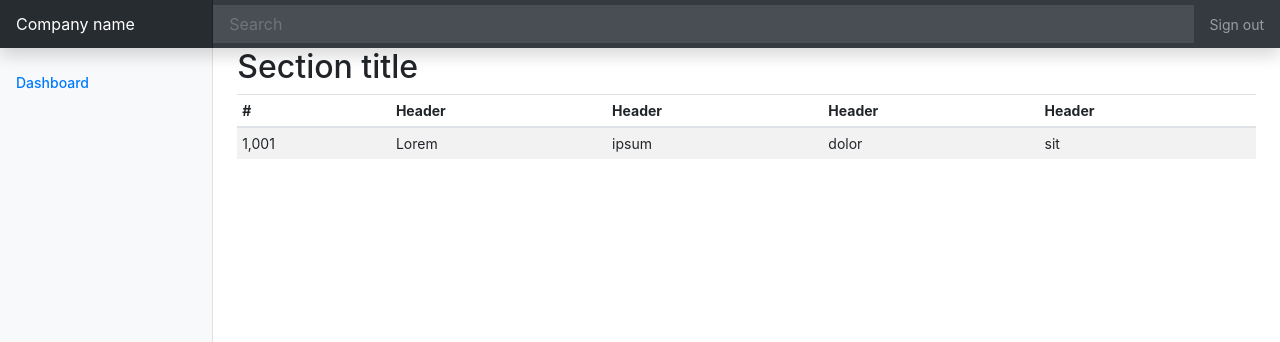
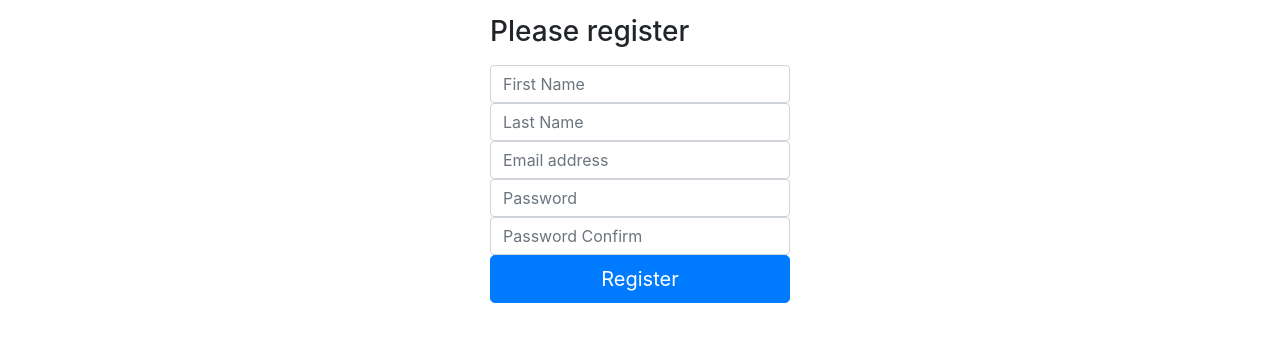
Before and after one commit to Makiavely/vue-admin, a Vue app: page /register in a window 1280 px wide. Shown: the top 342 px of the page. Built offline with nearby package versions, Linux system fonts and the light colour scheme.

Commit message:
35_Router_End_Make Registration View form and Route for going to it

```diff
--- a/src/App.vue
+++ b/src/App.vue
@@ -1,155 +1,3 @@
 <template>
-<Nav />
-
-<div class="container-fluid">
-  <div class="row">
-    <Menu />
-
-
-    <main role="main" class="col-md-9 ml-sm-auto col-lg-10 px-md-4">
-
-      <h2>Section title</h2>
-      <div class="table-responsive">
-        <table class="table table-striped table-sm">
-          <thead>
-            <tr>
-              <th>#</th>
-              <th>Header</th>
-              <th>Header</th>
-              <th>Header</th>
-              <th>Header</th>
-            </tr>
-          </thead>
-          <tbody>
-            <tr>
-              <td>1,001</td>
-              <td>Lorem</td>
-              <td>ipsum</td>
-              <td>dolor</td>
-              <td>sit</td>
-            </tr>
-          </tbody>
-        </table>
-      </div>
-    </main>
-  </div>
-</div>
+<router-view/>
 </template>
-
-<script>
-import Menu from '@/components/Menu'
-import Nav from '@/components/Nav'
-
-export default {
-  components: {
-    Menu,
-    Nav
-  }
-}
-</script>
-
-<style>
-body {
-  font-size: .875rem;
-}
-
-.feather {
-  width: 16px;
-  height: 16px;
-  vertical-align: text-bottom;
-}
-
-/*
- * Sidebar
- */
-
-.sidebar {
-  position: fixed;
-  top: 0;
-  bottom: 0;
-  left: 0;
-  z-index: 100; /* Behind the navbar */
-  padding: 48px 0 0; /* Height of navbar */
-  box-shadow: inset -1px 0 0 rgba(0, 0, 0, .1);
-}
-
-@media (max-width: 767.98px) {
-  .sidebar {
-    top: 5rem;
-  }
-}
-
-.sidebar-sticky {
-  position: relative;
-  top: 0;
-  height: calc(100vh - 48px);
-  padding-top: .5rem;
-  overflow-x: hidden;
-  overflow-y: auto; /* Scrollable contents if viewport is shorter than content. */
-}
-
-@supports ((position: -webkit-sticky) or (position: sticky)) {
-  .sidebar-sticky {
-    position: -webkit-sticky;
-    position: sticky;
-  }
-}
-
-.sidebar .nav-link {
-  font-weight: 500;
-  color: #333;
-}
-
-.sidebar .nav-link .feather {
-  margin-right: 4px;
-  color: #999;
-}
-
-.sidebar .nav-link.active {
-  color: #007bff;
-}
-
-.sidebar .nav-link:hover .feather,
-.sidebar .nav-link.active .feather {
-  color: inherit;
-}
-
-.sidebar-heading {
-  font-size: .75rem;
-  text-transform: uppercase;
-}
-
-/*
- * Navbar
- */
-
-.navbar-brand {
-  padding-top: .75rem;
-  padding-bottom: .75rem;
-  font-size: 1rem;
-  background-color: rgba(0, 0, 0, .25);
-  box-shadow: inset -1px 0 0 rgba(0, 0, 0, .25);
-}
-
-.navbar .navbar-toggler {
-  top: .25rem;
-  right: 1rem;
-}
-
-.navbar .form-control {
-  padding: .75rem 1rem;
-  border-width: 0;
-  border-radius: 0;
-}
-
-.form-control-dark {
-  color: #fff;
-  background-color: rgba(255, 255, 255, .1);
-  border-color: rgba(255, 255, 255, .1);
-}
-
-.form-control-dark:focus {
-  border-color: transparent;
-  box-shadow: 0 0 0 3px rgba(255, 255, 255, .25);
-}
-</style>
--- /dev/null
+++ b/src/public/Register.vue
@@ -0,0 +1,70 @@
+<template>
+  <form class="form-signin">
+    <h1 class="h3 mb-3 fw-normal">Please register</h1>
+
+      <label for="first_name" class="sr-only">First Name</label>
+      <input type="text" id="first_name" class="form-control" placeholder="First Name" required>
+
+      <label for="last_name" class="sr-only">Last Name</label>
+      <input type="text" id="last_name" class="form-control" placeholder="Last Name" required>
+
+      <label for="inputEmail" class="sr-only">Email address</label>
+      <input type="text" id="inputEmail" class="form-control" placeholder="Email address" required>
+
+      <label for="inputPassword" class="sr-only">Password</label>
+      <input type="text" id="inputPassword" class="form-control" placeholder="Password" required>
+
+      <label for="passwordConfirm" class="sr-only">Password Confirm</label>
+      <input type="text" id="passwordConfirm" class="form-control" placeholder="Password Confirm" required>
+
+    <button class="w-100 btn btn-lg btn-primary" type="submit">Register</button>
+  </form>
+</template>
+
+<script>
+  export default {
+    name: "Register"
+ }
+</script>
+
+<style scoped>
+  html,
+body {
+  height: 100%;
+}
+
+body {
+  display: flex;
+  align-items: center;
+  padding-top: 40px;
+  padding-bottom: 40px;
+  background-color: #f5f5f5;
+}
+
+.form-signin {
+  width: 100%;
+  max-width: 330px;
+  padding: 15px;
+  margin: auto;
+}
+
+.form-signin .checkbox {
+  font-weight: 400;
+}
+
+.form-signin .form-floating:focus-within {
+  z-index: 2;
+}
+
+.form-signin input[type="email"] {
+  margin-bottom: -1px;
+  border-bottom-right-radius: 0;
+  border-bottom-left-radius: 0;
+}
+
+.form-signin input[type="password"] {
+  margin-bottom: 10px;
+  border-top-left-radius: 0;
+  border-top-right-radius: 0;
+}
+</style>
--- /dev/null
+++ b/src/secure/Secure.vue
@@ -0,0 +1,156 @@
+<template>
+  <Nav />
+
+<div class="container-fluid">
+  <div class="row">
+    <Menu />
+
+    <main role="main" class="col-md-9 ml-sm-auto col-lg-10 px-md-4">
+
+      <h2>Section title</h2>
+      <div class="table-responsive">
+        <table class="table table-striped table-sm">
+          <thead>
+            <tr>
+              <th>#</th>
+              <th>Header</th>
+              <th>Header</th>
+              <th>Header</th>
+              <th>Header</th>
+            </tr>
+          </thead>
+          <tbody>
+            <tr>
+              <td>1,001</td>
+              <td>Lorem</td>
+              <td>ipsum</td>
+              <td>dolor</td>
+              <td>sit</td>
+            </tr>
+          </tbody>
+        </table>
+      </div>
+    </main>
+  </div>
+</div>
+</template>
+
+<script>
+import Menu from "@/components/Menu.vue";
+import Nav from "@/components/Nav.vue";
+
+  export default {
+    name: "Secure",
+    components: {
+    Menu,
+    Nav
+  }
+ }
+</script>
+
+
+<style>
+body {
+  font-size: .875rem;
+}
+
+.feather {
+  width: 16px;
+  height: 16px;
+  vertical-align: text-bottom;
+}
+
+/*
+ * Sidebar
+ */
+
+.sidebar {
+  position: fixed;
+  top: 0;
+  bottom: 0;
+  left: 0;
+  z-index: 100; /* Behind the navbar */
+  padding: 48px 0 0; /* Height of navbar */
+  box-shadow: inset -1px 0 0 rgba(0, 0, 0, .1);
+}
+
+@media (max-width: 767.98px) {
+  .sidebar {
+    top: 5rem;
+  }
+}
+
+.sidebar-sticky {
+  position: relative;
+  top: 0;
+  height: calc(100vh - 48px);
+  padding-top: .5rem;
+  overflow-x: hidden;
+  overflow-y: auto; /* Scrollable contents if viewport is shorter than content. */
+}
+
+@supports ((position: -webkit-sticky) or (position: sticky)) {
+  .sidebar-sticky {
+    position: -webkit-sticky;
+    position: sticky;
+  }
+}
+
+.sidebar .nav-link {
+  font-weight: 500;
+  color: #333;
+}
+
+.sidebar .nav-link .feather {
+  margin-right: 4px;
+  color: #999;
+}
+
+.sidebar .nav-link.active {
+  color: #007bff;
+}
+
+.sidebar .nav-link:hover .feather,
+.sidebar .nav-link.active .feather {
+  color: inherit;
+}
+
+.sidebar-heading {
+  font-size: .75rem;
+  text-transform: uppercase;
+}
+
+/*
+ * Navbar
+ */
+
+.navbar-brand {
+  padding-top: .75rem;
+  padding-bottom: .75rem;
+  font-size: 1rem;
+  background-color: rgba(0, 0, 0, .25);
+  box-shadow: inset -1px 0 0 rgba(0, 0, 0, .25);
+}
+
+.navbar .navbar-toggler {
+  top: .25rem;
+  right: 1rem;
+}
+
+.navbar .form-control {
+  padding: .75rem 1rem;
+  border-width: 0;
+  border-radius: 0;
+}
+
+.form-control-dark {
+  color: #fff;
+  background-color: rgba(255, 255, 255, .1);
+  border-color: rgba(255, 255, 255, .1);
+}
+
+.form-control-dark:focus {
+  border-color: transparent;
+  box-shadow: 0 0 0 3px rgba(255, 255, 255, .25);
+}
+</style>
```
Also changed, not shown: src/public/Login.vue (added, +36 -0 lines), src/router/index.ts (+5 -5 lines).
